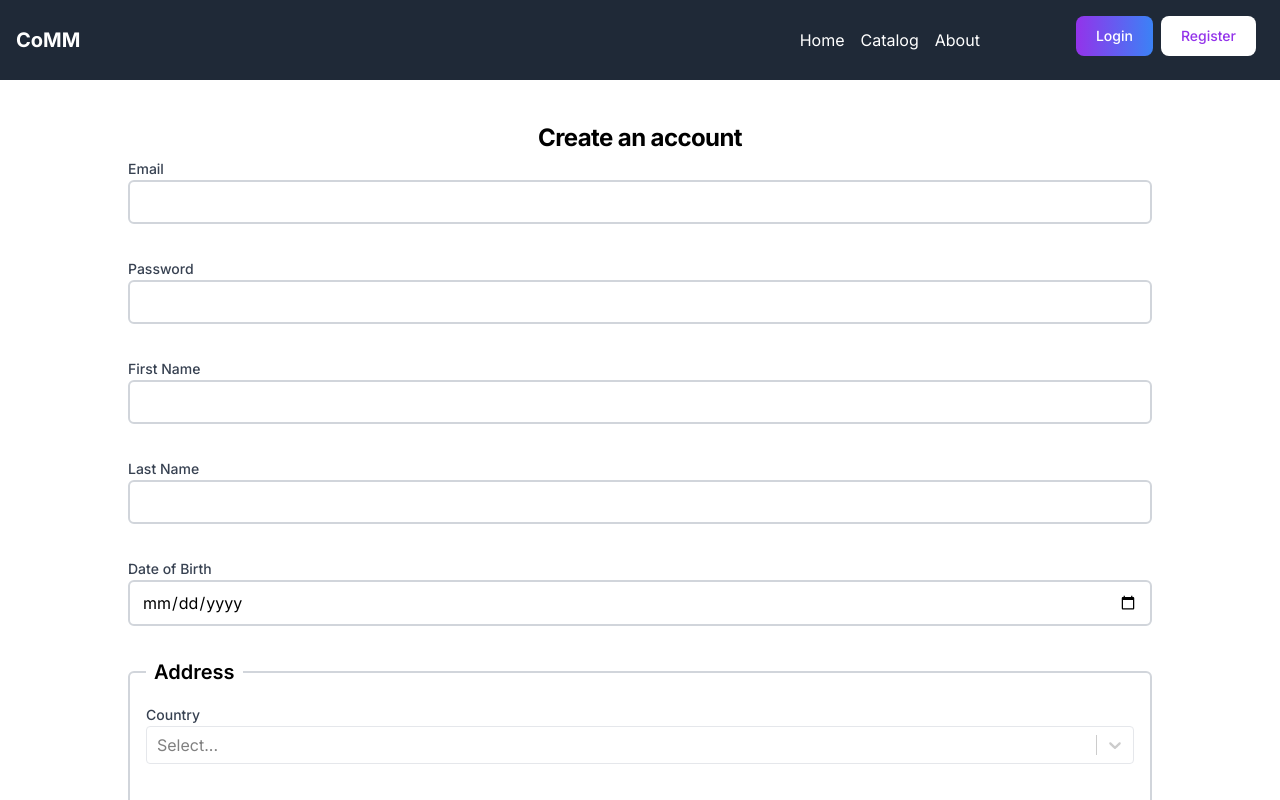
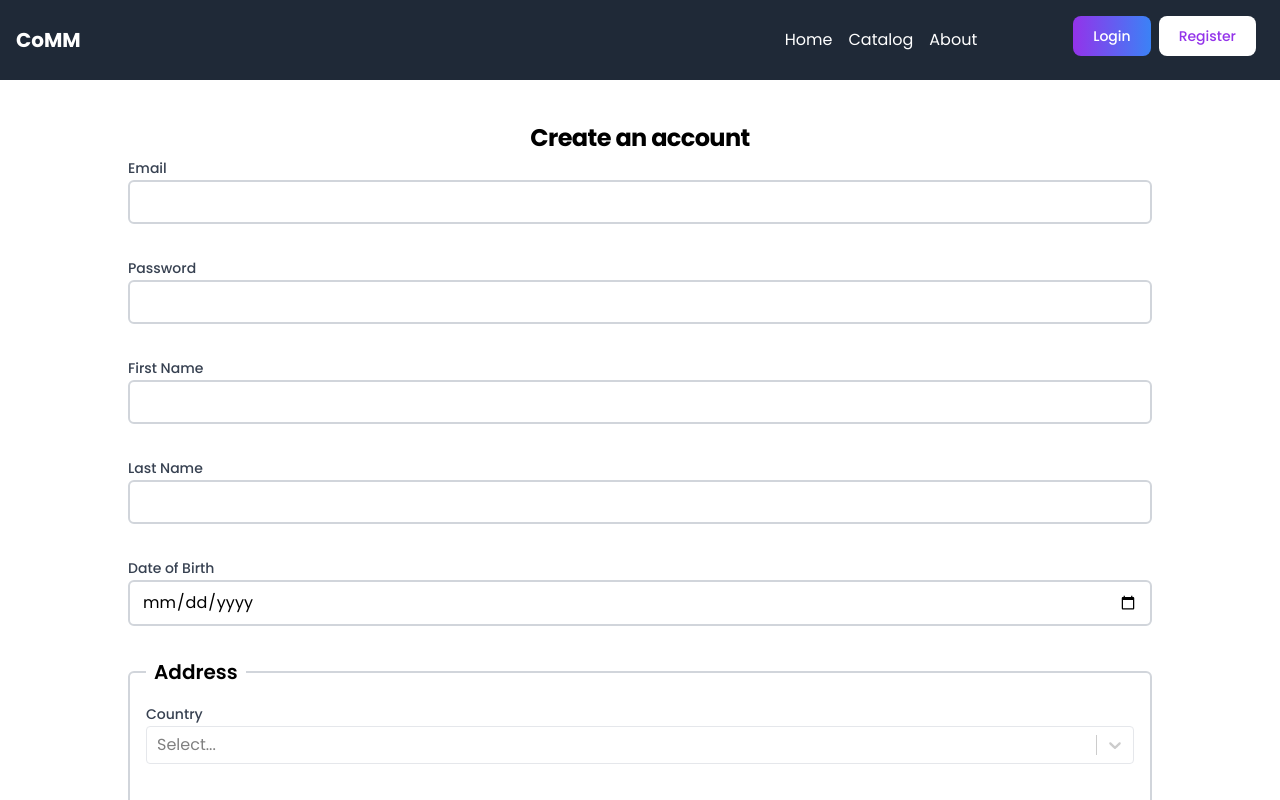
Before and after one commit to annatvali/ecommerce-app, a Next.js app: page /registration in a window 1280 px wide. Shown: the top 800 px of the page. Built offline with nearby package versions, Linux system fonts and the light colour scheme; what @commercetools/sdk-client-v2 would draw is missing.

Commit message:
chore: update layout and tailwind config with font and colors

```diff
--- a/app/layout.tsx
+++ b/app/layout.tsx
@@ -1,12 +1,18 @@
 import type { Metadata } from 'next';
-import { Inter } from 'next/font/google';
+import { Inter, Poppins } from 'next/font/google';
 import './globals.css';
 import Header from './layout/Header';
 import Footer from './layout/Footer';
 import { AuthProvider } from '@/lib/AuthContext';
 
-const inter = Inter({ subsets: ['latin'] });
-
+export const inter = Inter({
+  weight: ['400', '500', '600', '700', '800', '900'],
+  subsets: ['latin'],
+});
+export const poppins = Poppins({
+  weight: ['400', '500', '600', '700', '800', '900'],
+  subsets: ['latin'],
+});
 export const metadata: Metadata = {
   title: 'Create Next App',
   description: 'Generated by create next app',
@@ -19,7 +25,7 @@ export default function RootLayout({
 }>) {
   return (
     <html lang="en">
-      <body className={inter.className}>
+      <body className={`${inter.className} ${poppins.className}`}>
         <AuthProvider>
           <Header />
           <main>{children}</main>
--- a/tailwind.config.js
+++ b/tailwind.config.js
@@ -10,8 +10,13 @@ module.exports = {
       container: {
         center: true,
       },
+      maxWidth: {
+        1920: '1920px',
+      },
       colors: {
-        'bacground-primary': '#f3f4f6',
+        primary: '#4338CA',
+        hilighted: '#667eea',
+        'body-primary': '#f3f4f6',
         'input-default': '#d1d5db',
         'input-error': '#f87171',
         'text-input-error': '#f87171',
```
